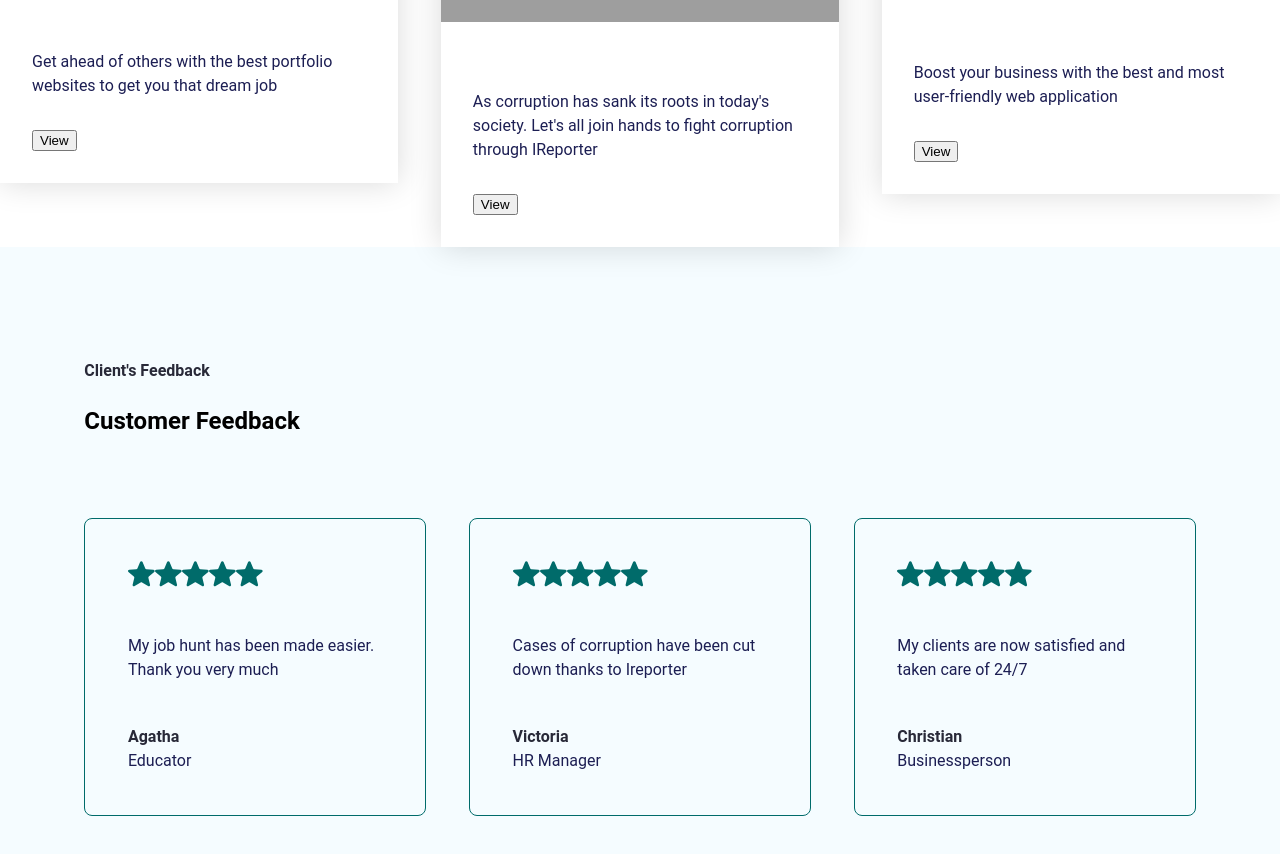
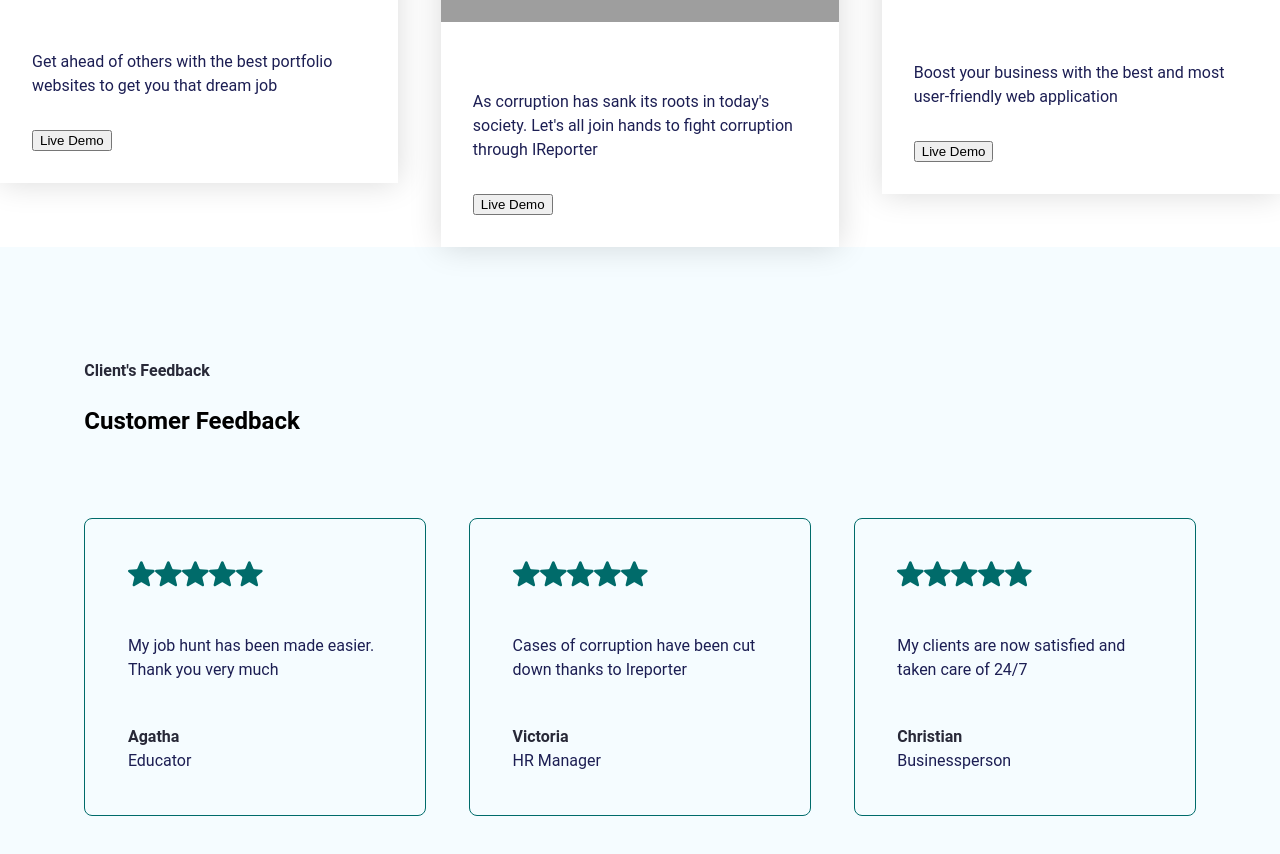
Before and after one commit to Aftermath001/Adams-Alvin-portfolio-website, a React (Create React App) app in the folder my-app/: page / in a window 1280 px wide. Shown: the part 3320-4174 px from the top of the page. Built offline with nearby package versions, Linux system fonts and the light colour scheme; grey boxes are pictures that could not be loaded; the HTML template or start-up script is replaced by a standard one.

Commit message:
New Changes

```diff
--- a/my-app/src/Pages/Home/MyPortfolio.jsx
+++ b/my-app/src/Pages/Home/MyPortfolio.jsx
@@ -45,7 +45,7 @@ function MyPortfolio() {
                             <p className='text-md'>{item.description}</p>
 
                         </div>
-                        <a href={item.link }><button>View </button></a>
+                        <a href={item.link }><button> Live Demo </button></a>
                     </div>
                      </div>
             ) )}
```
